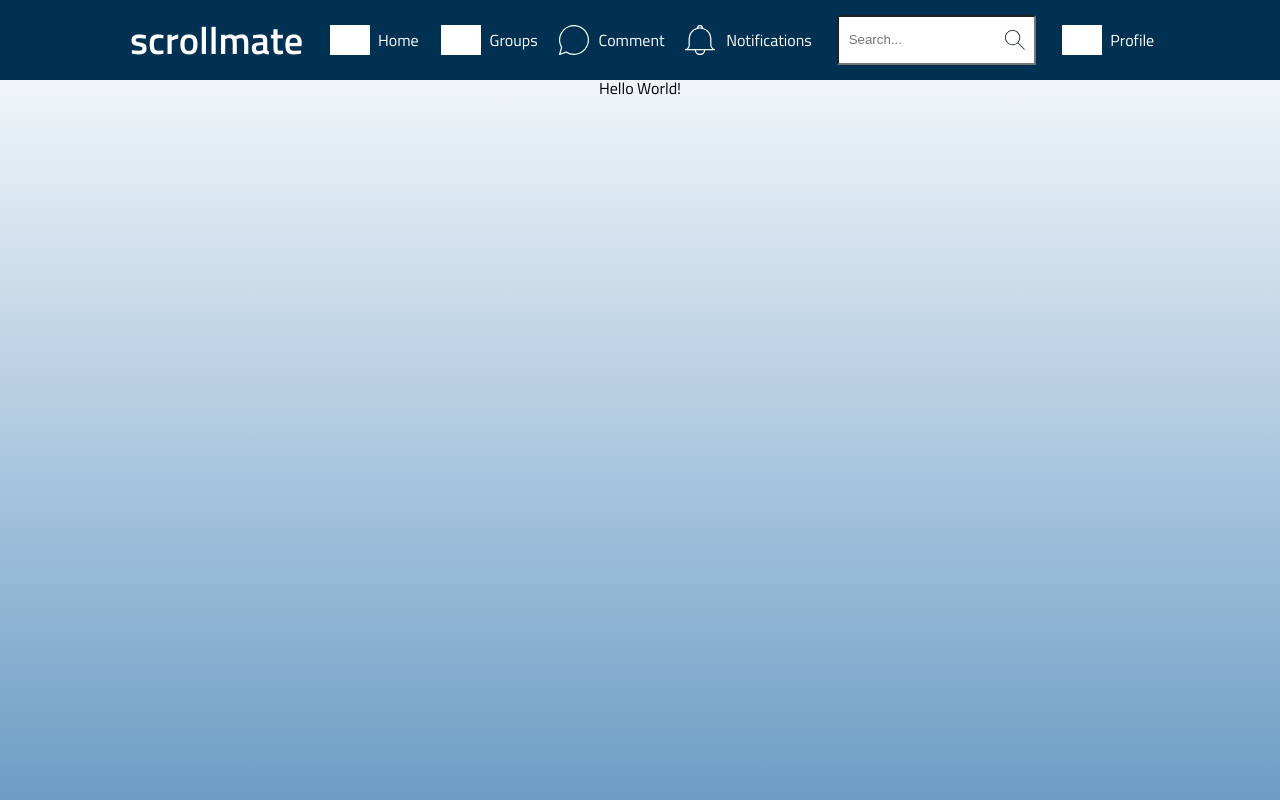
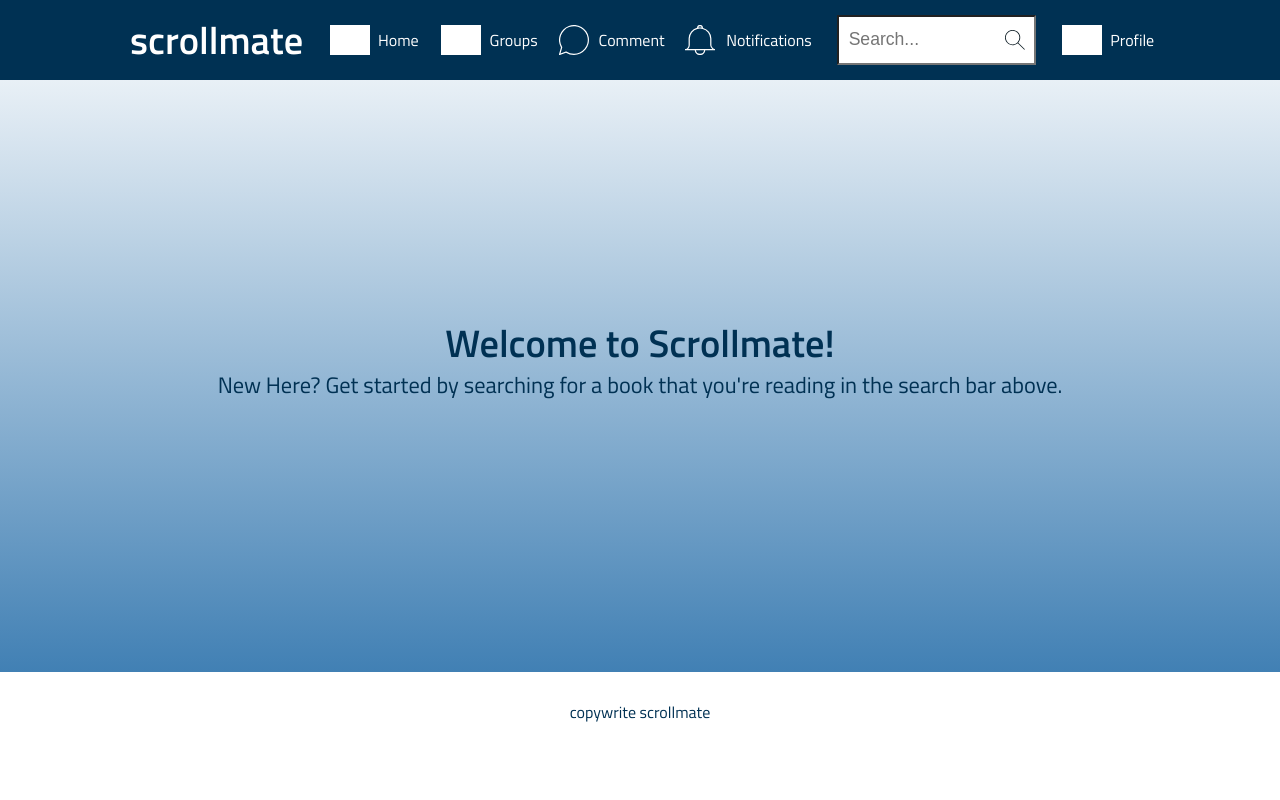
Before and after one commit to murdocktopus/james-murdock-capstone-project-front-end, a React (Create React App) app: page / in a window 1280 px wide. Shown: the top 800 px of the page. Built offline with nearby package versions, Linux system fonts and the light colour scheme; no server answers; grey boxes are pictures that could not be loaded.

Commit message:
small fixes

```diff
--- a/src/components/CommentCard/CommentCard.scss
+++ b/src/components/CommentCard/CommentCard.scss
@@ -28,15 +28,19 @@
 
   &__username {
     width: 100%;
+    @include font-mobile-labels-h4-table-header;
   }
 
   &__comment {
     width: 100%;
+    @include font-mobile-p3-body-small;
   }
 
   &__page-number {
+    @include font-mobile-p3-body-small;
   }
 
   &__timestamp {
+    @include font-mobile-p3-body-small;
   }
 }
--- a/src/components/CommentForm/CommentForm.scss
+++ b/src/components/CommentForm/CommentForm.scss
@@ -7,10 +7,19 @@
   text-align: left;
 }
 
+input {
+  color: $color-supporting-grey;
+  @include font-mobile-p3-body-small;
+}
+
 .comment-form-section {
   @include card;
   @include bp-tablet {
-    width: 100%;
+    // margin: 0;
+  }
+
+  @include bp-desktop {
+    margin: 2rem 0;
   }
 }
 
@@ -23,6 +32,7 @@
     // width: 100%;
     text-align: center;
     align-self: center;
+    @include font-mobile-p1-body-large;
   }
 
   &__div {
@@ -32,13 +42,19 @@
   }
 
   &__label {
+    @include font-mobile-p3-body-small;
   }
 
   &__comment {
     width: 97.5%;
+    @include font-mobile-p3-body-small;
+    color: $color-supporting-grey;
   }
 
   &__button {
     width: 100%;
+    background-color: $color-secondary-light-blue;
+    color: $color-background-white;
+    @include font-mobile-p1-body-large;
   }
 }
--- a/src/components/CommentsSection/CommentsSection.jsx
+++ b/src/components/CommentsSection/CommentsSection.jsx
@@ -6,7 +6,7 @@ function CommentsSection(props) {
 
   return (
     <section className="comment-section">
-      <p className="comment-section__title">Comment Section:</p>
+      <p className="comment-section__title">Comments</p>
       {props.selectedComments &&
         props.selectedComments.map((comment) => {
           return <CommentCard comment={comment} key={comment.commentId} />;
--- a/src/components/CommentsSection/CommentsSection.scss
+++ b/src/components/CommentsSection/CommentsSection.scss
@@ -16,4 +16,10 @@
     gap: $padding-between-components-mobile;
     // padding: 0 $padding-between-components-tablet;
   }
+
+  &__title {
+    @include font-mobile-h2-subheader;
+    color: $color-background-white;
+    padding-bottom: $padding-between-components-mobile;
+  }
 }
--- a/src/components/ExpandedBookCard/ExpandedBookCard.scss
+++ b/src/components/ExpandedBookCard/ExpandedBookCard.scss
@@ -12,6 +12,9 @@
   @include display-flex(column, center, center);
   gap: $padding-between-components-mobile;
 
+  @include bp-tablet {
+  }
+
   &__icon {
     width: 60%;
     padding: 1.5rem 0 $padding-between-components-mobile 0;
@@ -19,9 +22,6 @@
     @include bp-tablet {
       width: auto;
     }
-    // height: 4.375rem;
-    // filter: invert(13%) sepia(50%) saturate(2927%) hue-rotate(184deg)
-    //   brightness(94%) contrast(101%);
   }
 
   &__title-container {
@@ -31,18 +31,29 @@
   }
 
   &__info-div {
-    @include display-flex(row, flex-start, flex-start);
+    @include display-flex(row, center, flex-start);
     flex-wrap: wrap;
     width: 100%;
   }
 
   &__title {
-    font-weight: bold;
     padding: 0.1875rem 0;
+    @include font-mobile-labels-h4-table-header;
+
+    @include bp-tablet {
+      @include font-tablet-desktop-h2-subheader;
+      font-size: 2rem;
+    }
   }
 
   &__subtitle {
     padding: 0.1875rem 0;
+    @include font-mobile-p3-body-small;
+
+    @include bp-tablet {
+      @include font-tablet-desktop-p3-body-small;
+      font-size: 1.75rem;
+    }
 
     &--new-line {
       width: 100%;
@@ -52,8 +63,10 @@
   &__description {
     width: 100%;
     overflow: hidden;
+    @include font-mobile-p3-body-small;
 
     @include bp-tablet {
+      @include font-tablet-desktop-p3-body-small;
     }
 
     @include bp-desktop {
--- a/src/components/Header/Header.jsx
+++ b/src/components/Header/Header.jsx
@@ -80,6 +80,7 @@ function Header(props) {
               placeholder="Search..."
               name="search"
               id="site-search"
+              autoComplete="off"
             />
             <button type="submit" value="submit" hidden></button>
           </form>
--- a/src/components/MobileNav/MobileNav.scss
+++ b/src/components/MobileNav/MobileNav.scss
@@ -1,6 +1,10 @@
 // MobileNav.scss
 
 @use "../../styles/global" as *;
+
+a {
+  color: inherit;
+}
 
 .nav {
   background-color: $color-primary-light;
--- a/src/components/SearchedBookCard/SearchedBookCard.scss
+++ b/src/components/SearchedBookCard/SearchedBookCard.scss
@@ -2,7 +2,9 @@
 
 @use "../../styles/global" as *;
 
-a { color: inherit; }
+a {
+  color: inherit;
+}
 
 .searched-book-card p,
 .searched-book-card h3 {
@@ -13,13 +15,13 @@ a { color: inherit; }
   @include card;
   text-decoration: none;
 
+  @include bp-tablet {
+    margin: 0 auto $padding-between-components-tablet auto;
+  }
+
   &__icon {
     height: 4.375rem;
-    // filter: invert(13%) sepia(50%) saturate(2927%) hue-rotate(184deg)
-    //   brightness(94%) contrast(101%);
-
     @include bp-tablet {
-
     }
   }
 
@@ -45,17 +47,20 @@ a { color: inherit; }
     display: -webkit-box;
     -webkit-line-clamp: 7;
     -webkit-box-orient: vertical;
+    @include font-mobile-p3-body-small;
 
     @include bp-tablet {
       display: -webkit-box;
       -webkit-line-clamp: 3;
       -webkit-box-orient: vertical;
+      @include font-mobile-p2-body-medium;
     }
 
     @include bp-desktop {
       display: -webkit-box;
       -webkit-line-clamp: 3;
       -webkit-box-orient: vertical;
+      @include font-mobile-p1-body-large;
     }
   }
 }
--- a/src/pages/HomePage/HomePage.jsx
+++ b/src/pages/HomePage/HomePage.jsx
@@ -5,7 +5,13 @@ class HomePage extends Component {
   render() {
     return (
       <div className="home-page">
-        <h1>Hello World!</h1>
+        <div className="home-page__titles-container">
+          <p className="home-page__title">Welcome to Scrollmate!</p>
+          <p className="home-page__subtitle">
+            New Here? Get started by searching for a book that you're reading in
+            the search bar above.
+          </p>
+        </div>
       </div>
     );
   }
--- a/src/pages/HomePage/HomePage.scss
+++ b/src/pages/HomePage/HomePage.scss
@@ -12,5 +12,39 @@
 
   @include bp-tablet {
     padding-top: 5rem;
+    height: 74vh;
+  }
+
+  &__titles-container {
+    position: fixed;
+    height: 63vh;
+    @include display-flex(column, center, center);
+    width: 100%;
+
+    @include bp-tablet {
+      height: 70vh;
+    }
+  }
+
+  &__title {
+    @include font-mobile-h2-subheader;
+    color: $color-primary-dark;
+    padding: 0 $padding-between-components-mobile;
+
+    @include bp-tablet {
+      @include font-tablet-desktop-h2-subheader;
+      padding: 0 $padding-between-components-tablet;
+    }
+  }
+
+  &__subtitle {
+    @include font-mobile-p2-body-medium;
+    color: $color-primary-dark;
+    padding: 0 $padding-between-components-mobile;
+
+    @include bp-tablet {
+      @include font-tablet-desktop-p2-body-medium;
+      padding: 0 $padding-between-components-tablet;
+    }
   }
 }
--- a/src/pages/SearchResultsPage/SearchResultsPage.scss
+++ b/src/pages/SearchResultsPage/SearchResultsPage.scss
@@ -21,7 +21,12 @@
   // width: 100%;
   @include margin;
   // @include table-header;
-  font-weight: 700;
+  // font-weight: 700;
+  @include font-mobile-body-h3-labels-link-buttons;
   padding: $padding-between-components-half-mobile;
   text-align: left;
+
+  @include bp-tablet {
+    @include font-mobile-h2-subheader;
+  }
 }
--- a/src/styles/_colors.scss
+++ b/src/styles/_colors.scss
@@ -16,3 +16,4 @@ $color-background-white: #ffffff;
 // Supporting Colors
 $color-supporting-orange: #ff9505;
 $color-supporting-light-orange: #ffb41f;
+$color-supporting-grey: #adb5bd;
```
